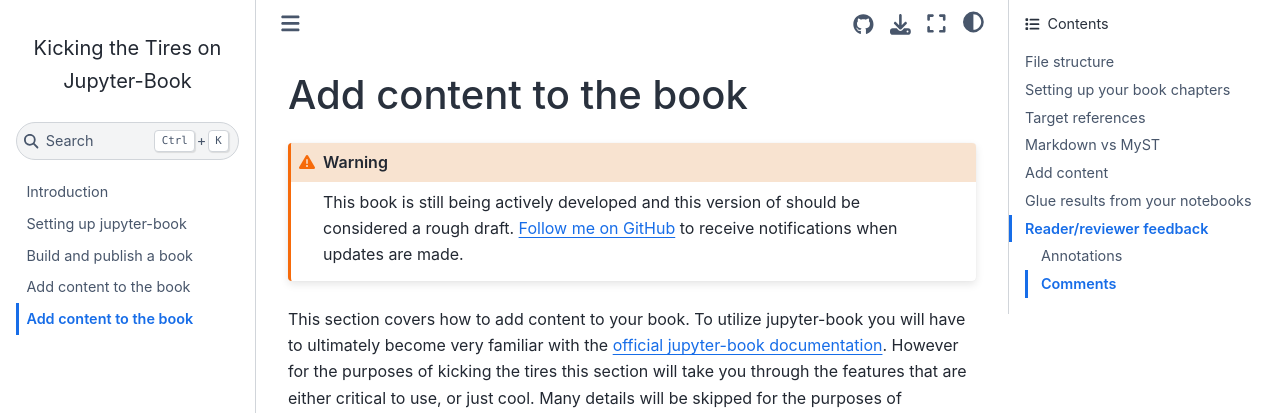
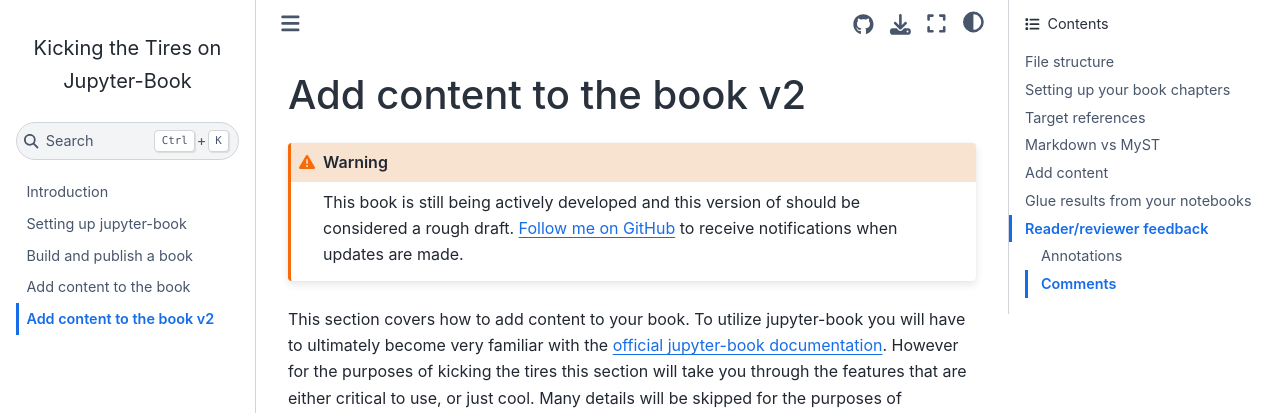
Before and after one commit to SkyRockMoon/jb-kick-tires, a Jupyter Book: the page built from book/04_content_v2.md, in a window 1280 px wide and 900 px high. Shown: the top 413 px of the window. Built offline with Jupyter Book 1.0.4 settings and Sphinx 7.4.7 and the Sphinx Book theme 1.1.4, drawn with Linux system fonts in a browser that asks for light colours.

Commit message:
temp change to headers while I have two versions of the same file

````diff
--- a/book/04_content_v2.md
+++ b/book/04_content_v2.md
@@ -1,5 +1,5 @@
-(content)=
-# Add content to the book
+(content_v2)=
+# Add content to the book v2
 
 ```{warning}
 This book is still being actively developed and this version of should be considered a rough draft. [Follow me on GitHub](https://docs.github.com/en/github/getting-started-with-github/following-people#:~:text=If%20someone%20you%20follow%20stars,Unfollow%20under%20their%20profile%20image.) to receive notifications when updates are made.
````
